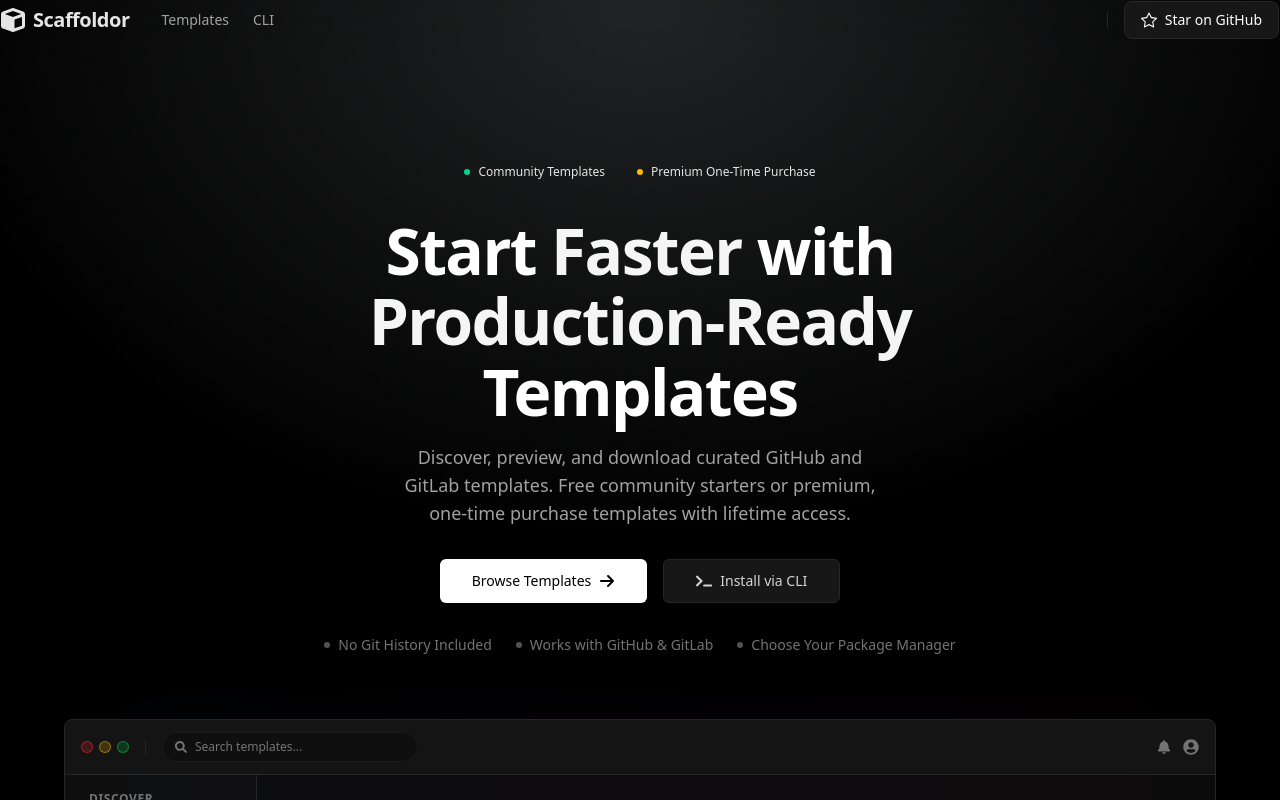
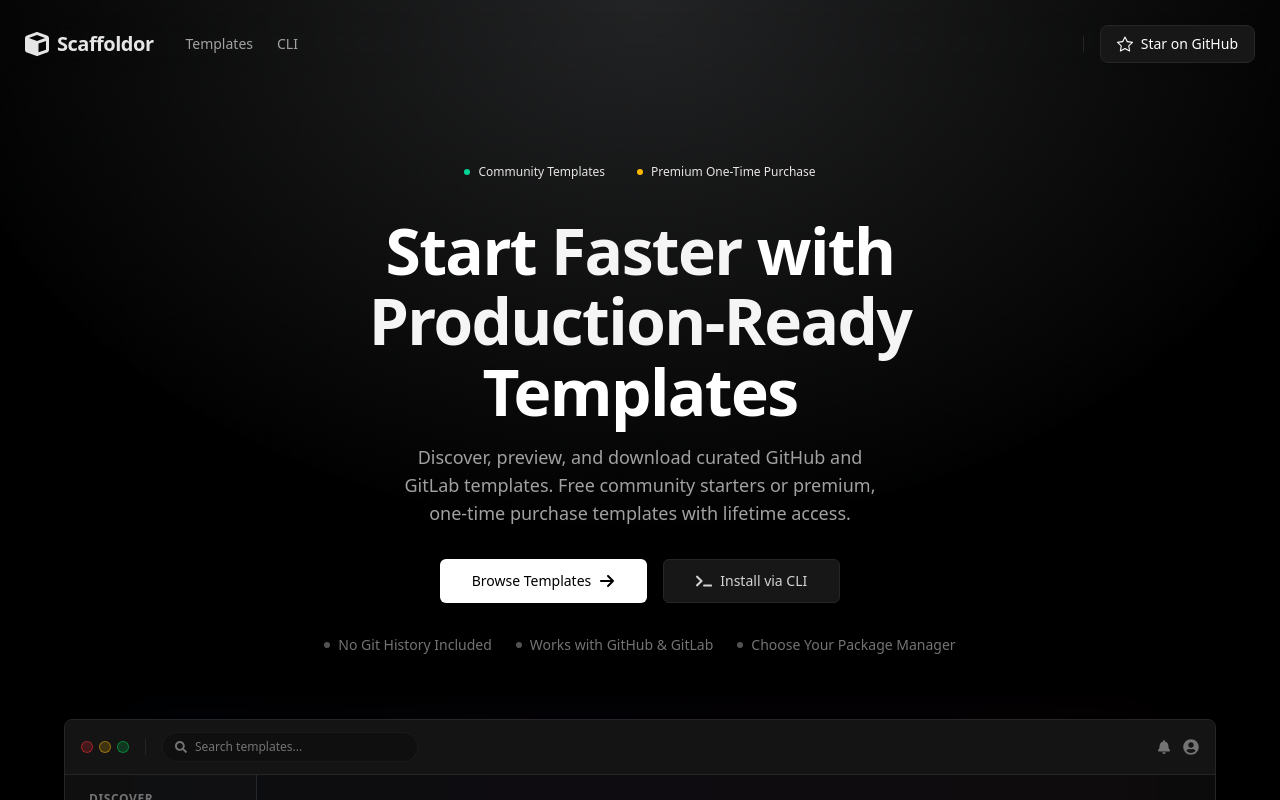
Before and after one commit to itstheanurag/scaffoldor, a Next.js app in the folder apps/web/: page / in a window 1280 px wide. Shown: the top 800 px of the page. Built offline with nearby package versions, Linux system fonts and the light colour scheme.

Commit message:
fix: navbar issue

```diff
--- a/apps/web/components/navbar.tsx
+++ b/apps/web/components/navbar.tsx
@@ -42,13 +42,13 @@
   }, []);
 
   return (
-    <div className="fixed inset-x-0 top-0 z-50 flex justify-center pointer-events-none max-w-7xl mx-auto">
+    <div className="fixed inset-x-0 top-0 z-50 flex justify-center pointer-events-none max-w-7xl mx-auto p-3">
       <motion.nav
         variants={navVariants}
         initial="top"
         animate={scrolled ? "scrolled" : "top"}
         transition={{ duration: 0.25, ease: "easeOut" }}
-        className="pointer-events-auto w-full mx-auto rounded-xl border backdrop-blur-md"
+        className="pointer-events-auto w-full mx-auto rounded-xl border backdrop-blur-md p-3"
       >
         <div className="flex items-center justify-between">
           {/* Left */}
```
